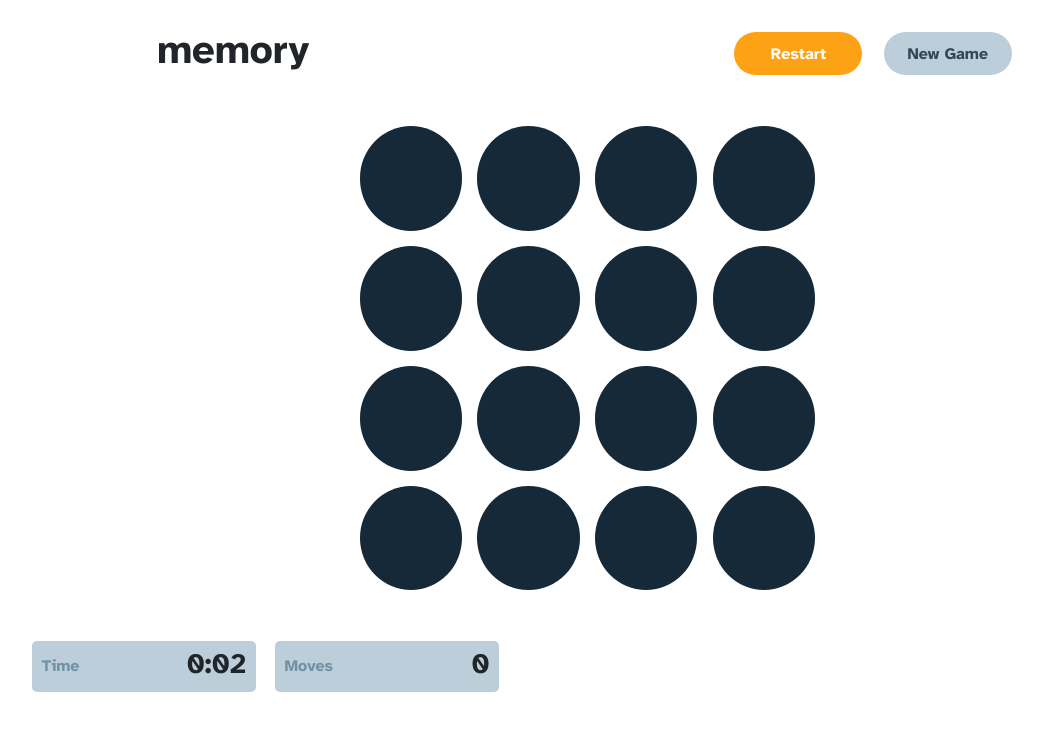
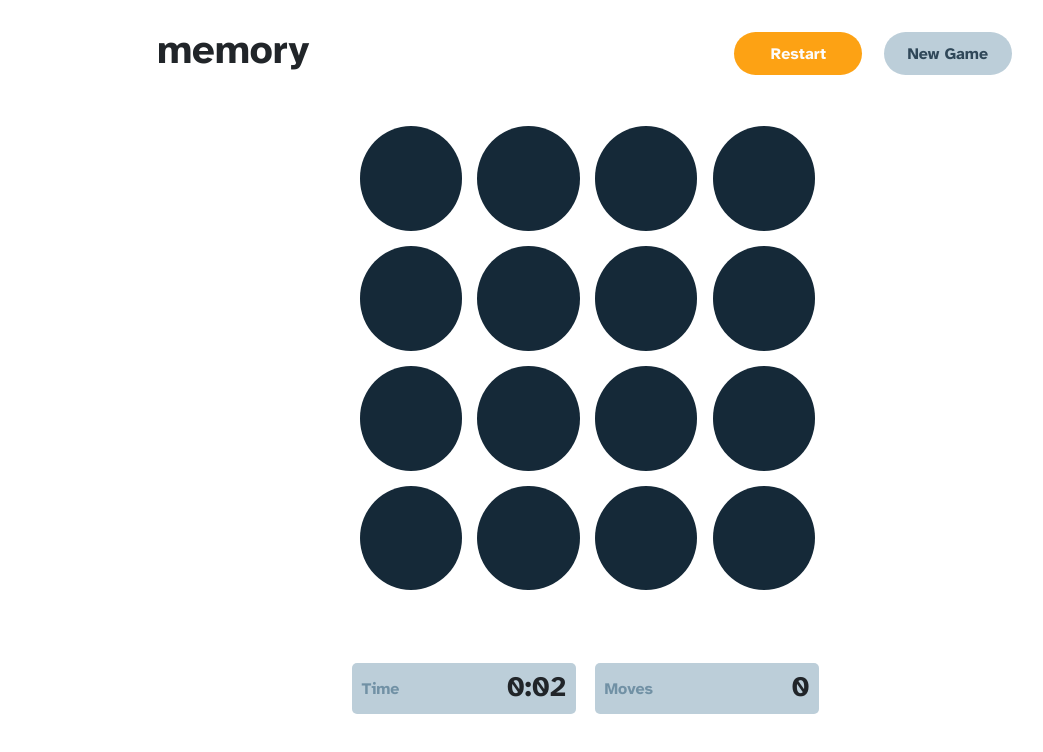
Before and after one commit to spomberg/memory, a React (Create React App) app: page / in a window 1280 px wide. Both pictures are taken after a click on the button "Start Game". Shown: the top 752 px of the page, without its empty margins (45-1088 px from the left). Built offline with nearby package versions, Linux system fonts and the light colour scheme.

Commit message:
Centralize solo score boxes

```diff
--- a/src/components/Score/Score.scss
+++ b/src/components/Score/Score.scss
@@ -4,8 +4,11 @@
   display: flex;
   flex-direction: row;
   font-family: 'AtkinsonHyperlegible';
-  width: 50%;
+  width: 100%;
   justify-content: center;
+  padding-left: 25%;
+  padding-right: 25%;
+  margin-top: 3%;
 
   .score-box {
     display: flex;
@@ -35,13 +38,18 @@
   }
 
   &.multiplayer {
-    width: 80%;
-    margin-left: 10%;
+    width: 100%;
+    margin-top: 2%;
+    padding-left: 5%;
+    padding-right: 5%;
 
     ul {
       display: flex;
       justify-content: center;
+      margin: 0;
       width: 100%;
+      padding-left: 0;
+      padding-right: 0;
 
       li {
         display: flex;
```
